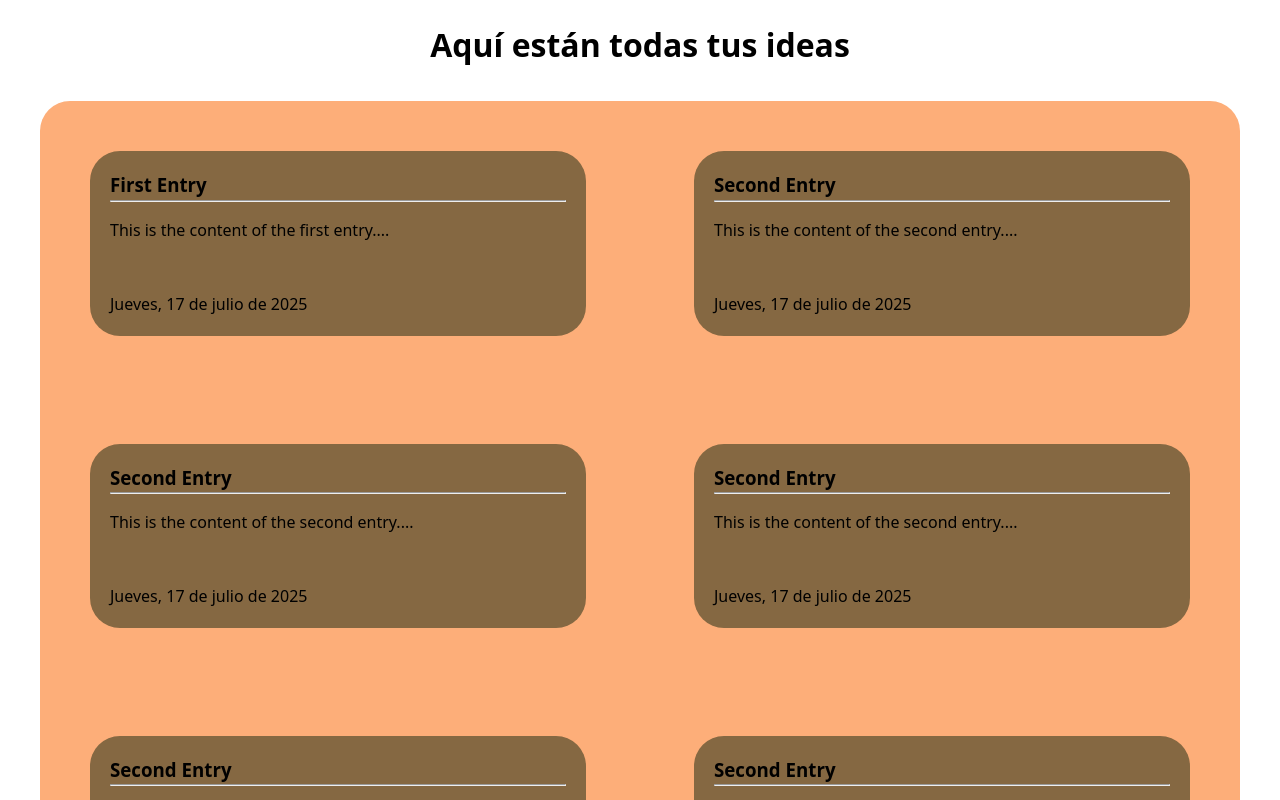
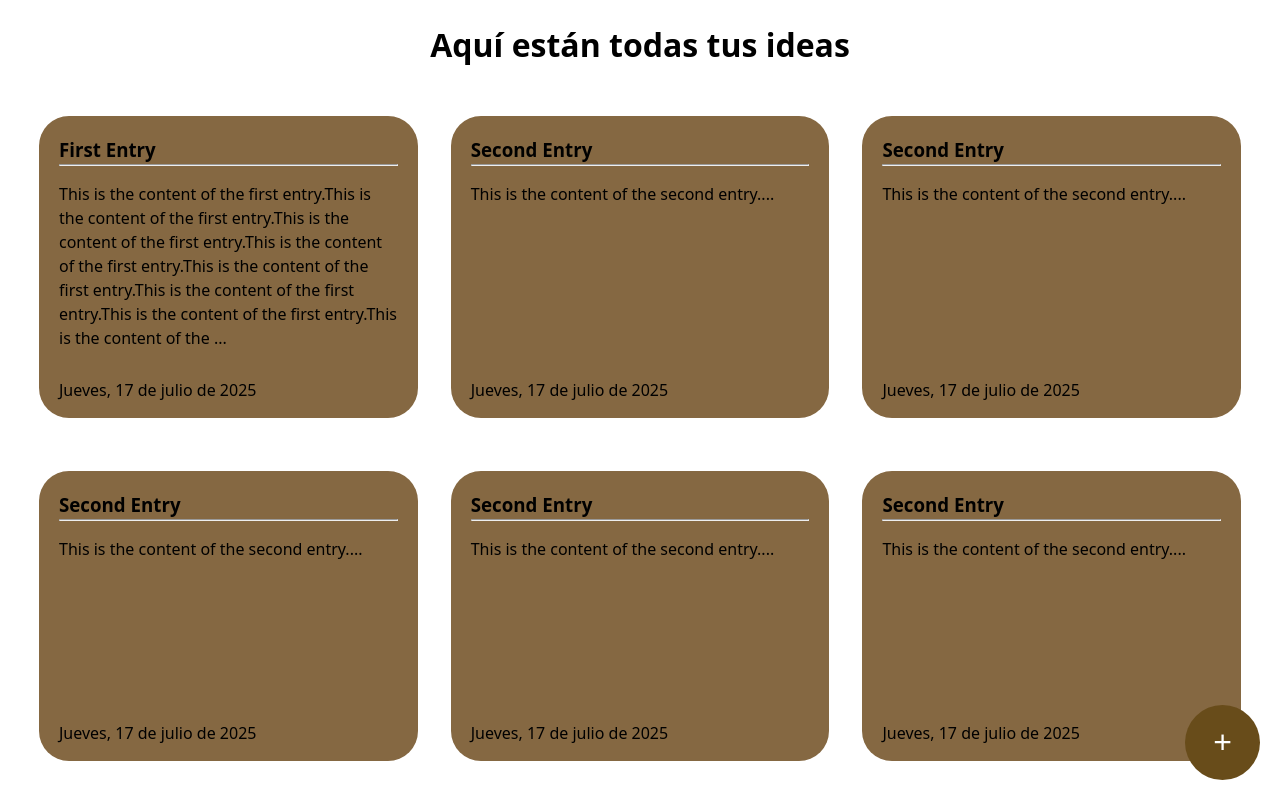
Before and after one commit to Juaan26/emotional-diary, a React (Vite) app: page / in a window 1280 px wide. Shown: the top 800 px of the page. Built offline with nearby package versions, Linux system fonts and the light colour scheme.

Commit message:
cambio en los estilos

```diff
--- a/src/assets/entries.json
+++ b/src/assets/entries.json
@@ -3,7 +3,7 @@
         {
             "id": 1,
             "title": "First Entry",
-            "content": "This is the content of the first entry.",
+            "content": "This is the content of the first entry.This is the content of the first entry.This is the content of the first entry.This is the content of the first entry.This is the content of the first entry.This is the content of the first entry.This is the content of the first entry.This is the content of the first entry.This is the content of the first entry.This is the content of the first entry.This is the content of the first entry.This is the content of the first entry.This is the content of the first entry.This is the content of the first entry.This is the content of the first entry.This is the content of the first entry.This is the content of the first entry.This is the content of the first entry.This is the content of the first entry.This is the content of the first entry.This is the content of the first entry.This is the content of the first entry.This is the content of the first entry.This is the content of the first entry.This is the content of the first entry.This is the content of the first entry.This is the content of the first entry.This is the content of the first entry.",
             "fdate": "2023-10-01",
             "date": "Jueves, 17 de julio de 2025",
             "goodThings": [
--- a/src/components/CreateEntry.jsx
+++ b/src/components/CreateEntry.jsx
@@ -15,9 +15,9 @@ export function CreateEntry({ entrieList }) {
 
     return (
         <div>
-            <button onClick={ createNewEntry }>Crear entrada vacía</button>
-            <h3>Entradas:</h3>
-            <pre>{ JSON.stringify(entries, null, 2) }</pre>
+            <button className='create-entry-btn' onClick={ createNewEntry }>+</button>
+            {/* <h3>Entradas:</h3>
+            <pre>{ JSON.stringify(entries, null, 2) }</pre> */}
         </div>
     );
 };
--- a/src/components/EntryList.jsx
+++ b/src/components/EntryList.jsx
@@ -11,7 +11,7 @@ export function EntryList({ entries }) {
                     onClick={ () => navigate(`/entry/${entry.id}`) }>
                     <h3 className="entrylist-title">{ entry.title }</h3>
                     <hr className="entrylist-hr" />
-                    <p>{ entry.content.slice(0, 100) }...</p>
+                    <p className='entrylist-content'>{ entry.content.slice(0, 300) }...</p>
                     <p className="entrylist-date">{ entry.date }</p>
                 </div>
             )) }
--- a/src/index.css
+++ b/src/index.css
@@ -12,6 +12,31 @@
   justify-self: center;
 }
 
+.create-entry-btn {
+  position: fixed;
+  bottom: 20px;
+
+  right: 20px;
+
+  width: 75px;
+
+  height: 75px;
+  display: flex;
+  justify-content: center;
+  align-items: center;
+  font-size: xx-large;
+  background-color: #684c1a;
+  color: white;
+  border: none;
+  border-radius: 50%;
+  z-index: 1000;
+
+}
+
+.create-entry-btn:hover {
+  background-color: #b3873d;
+  color: white;
+}
 
 /*---------------------*/
 
@@ -19,9 +44,9 @@
 .entrylist {
   display: grid;
   grid-template-columns: repeat(auto-fill, minmax(400px, 1fr));
-  gap: 0.5rem;
-  background-color: rgb(253, 174, 121);
-  margin: 2rem;
+  gap: 0.2rem;
+  /* background-color: rgb(253, 174, 121); */
+  margin: 1rem;
   border-radius: 30px;
 }
 
@@ -31,8 +56,9 @@
 }
 
 .entrylist-date {
-  margin-bottom: 0;
-  margin-top: 50px;
+  position: absolute;
+  bottom: 0;
+
 }
 
 .entrylist-hr {
@@ -41,11 +67,22 @@
 
 }
 
+.entrylist-content {
+  padding-bottom: 2rem;
+}
+
 .entrylist-container {
   background-color: rgb(133, 104, 66);
+  position: relative;
   border-radius: 30px;
-  margin: 50px;
+  margin: 25px 15px;
   padding: 20px;
+  min-height: 250px;
+}
+
+.entrylist-container:hover {
+  background-color: rgb(187, 152, 107);
+
 }
 
 /*---------------------*/
```
